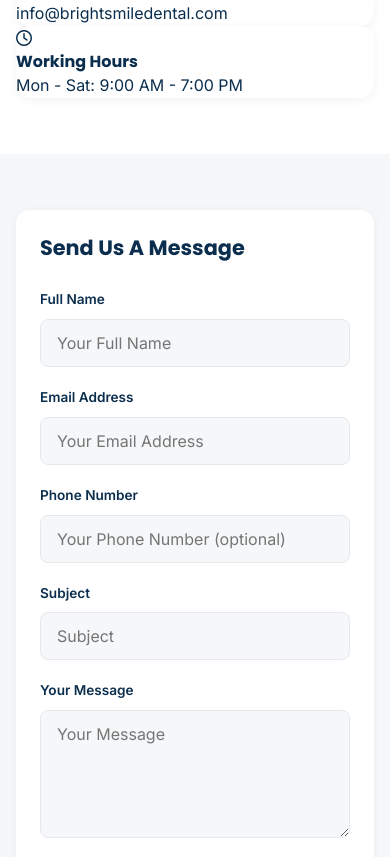
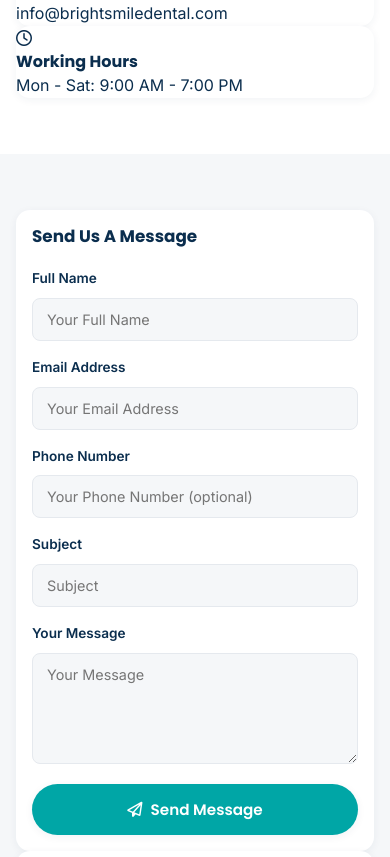
Before and after one commit to daniahliaqat-glitch/brightsmile-dental-care, a Django app: page /contact/ in a window 390 px wide. Shown: the part 505-1362 px from the top of the page. Run offline with Django 5.2, Linux system fonts and the light colour scheme; grey boxes are pictures that could not be loaded.

Commit message:
Rewrite appointment.css with robust mobile responsive rules

```diff
--- a/static/css/appointment.css
+++ b/static/css/appointment.css
@@ -39,8 +39,11 @@
 
 .appointment-page__info-image {
     width: 100%;
+    height: auto;
+    display: block;
     border-radius: var(--radius-md);
     margin-top: 12px;
+    object-fit: cover;
 }
 
 .appointment-page__form-wrap {
@@ -64,6 +67,7 @@
     display: flex;
     flex-direction: column;
     gap: 8px;
+    min-width: 0;
 }
 
 .appointment-form__field--full {
@@ -79,11 +83,15 @@
 .appointment-form__field input,
 .appointment-form__field select,
 .appointment-form__field textarea {
+    width: 100%;
+    max-width: 100%;
+    box-sizing: border-box;
     padding: 13px 16px;
     border: 1px solid var(--color-border);
     border-radius: var(--radius-sm);
     background-color: var(--color-soft-gray);
     color: var(--color-dark-blue);
+    font-size: 0.95rem;
     transition: var(--transition);
 }
 
@@ -117,6 +125,7 @@
     max-width: 560px;
     margin: 0 auto;
     text-align: center;
+    padding: 0 20px;
 }
 
 .appointment-success__icon {
@@ -216,12 +225,13 @@
 }
 
 /* ============================================================
-   RESPONSIVE OVERRIDES
+   RESPONSIVE OVERRIDES — TABLET (max-width: 991px)
    ============================================================ */
 
 @media (max-width: 991px) {
     .appointment-page__inner {
         grid-template-columns: 1fr;
+        gap: 24px;
     }
 
     .appointment-page__info {
@@ -246,21 +256,65 @@
     }
 }
 
+/* ============================================================
+   RESPONSIVE OVERRIDES — MOBILE (max-width: 640px)
+   ============================================================ */
+
 @media (max-width: 640px) {
-    .appointment-form__row {
-        grid-template-columns: 1fr;
+    .appointment-page__inner {
+        gap: 16px;
+    }
+
+    .appointment-page__info {
+        padding: 20px;
+    }
+
+    .appointment-page__info h3 {
+        font-size: 1.05rem;
+        margin-bottom: 16px;
+    }
+
+    .appointment-page__info-list li {
+        font-size: 0.85rem;
+        margin-bottom: 14px;
     }
 
     .appointment-page__form-wrap {
-        padding: 24px;
+        padding: 20px;
     }
 
-    .appointment-page__info {
-        padding: 24px;
+    .appointment-page__form-wrap h3 {
+        font-size: 1.15rem;
+        margin-bottom: 20px;
+    }
+
+    .appointment-form__row {
+        grid-template-columns: 1fr;
+        gap: 16px;
+        margin-bottom: 16px;
+    }
+
+    .appointment-form__field--full {
+        margin-bottom: 20px;
+    }
+
+    .appointment-form__field input,
+    .appointment-form__field select,
+    .appointment-form__field textarea {
+        padding: 12px 14px;
+        font-size: 0.9rem;
     }
 
     .appointment-success {
         padding: 70px 0;
+    }
+
+    .appointment-success__icon {
+        font-size: 3.5rem;
+    }
+
+    .appointment-success h1 {
+        font-size: 1.4rem;
     }
 
     .appointment-success__actions {
@@ -279,5 +333,28 @@
 
     .stats-strip__item:last-child {
         border-bottom: none;
+        padding-bottom: 0;
     }
 }
+
+/* ============================================================
+   RESPONSIVE OVERRIDES — SMALL MOBILE (max-width: 400px)
+   ============================================================ */
+
+@media (max-width: 400px) {
+    .appointment-page__info {
+        padding: 16px;
+    }
+
+    .appointment-page__form-wrap {
+        padding: 16px;
+    }
+
+    .appointment-page__form-wrap h3 {
+        font-size: 1.05rem;
+    }
+
+    .appointment-success__actions .btn {
+        width: 100%;
+    }
+}
```
